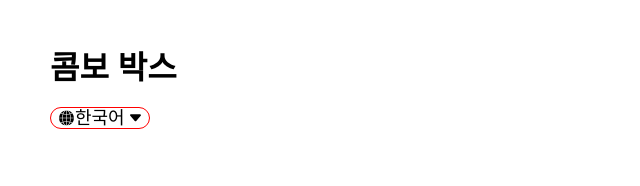
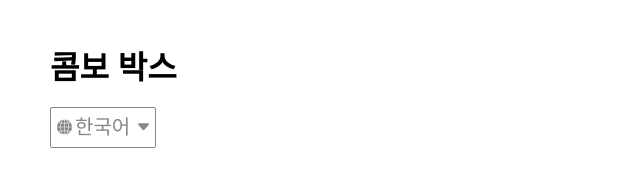
Before and after one commit to seulbinim/learn-sass, a website: page src/views/components/combobox.html in a window 1280 px wide. Shown: the whole page, without its empty margins (0-640 px from the left). Drawn offline with Linux system fonts and the light colour scheme; a web font is replaced by a local one.

Commit message:
오전 수업 컴파일 결과

```diff
--- a/src/styles/main.css
+++ b/src/styles/main.css
@@ -99,6 +99,10 @@ em {
     scroll-behavior: auto !important;
   }
 }
+:root {
+  color-scheme: light dark;
+}
+
 body {
   font-family: "SUIT Variable", sans-serif;
 }
@@ -118,45 +122,76 @@ body {
   gap: 1rem;
 }
 
+.svg-icon {
+  width: 12;
+  inline-size: 12;
+  height: 12;
+  block-size: 12;
+}
+@media (min-width: 1024px) {
+  .svg-icon {
+    width: 16;
+    inline-size: 16;
+    height: 16;
+    block-size: 16;
+  }
+}
+
 .combobox {
-  border: 1px solid red;
-  border-radius: 16px;
+  color: light-dark(#86868b, #d11719);
+  border: 1px solid currentColor;
   display: inline-flex;
+  flex-direction: row;
+  flex-wrap: wrap;
+  justify-content: center;
+  align-items: center;
+  border-radius: 2px;
+  font-size: 0.875rem;
   position: relative;
-  font-size: 14px;
 }
 @media (min-width: 1024px) {
   .combobox {
-    font-size: 18px;
+    font-size: 1.25rem;
   }
 }
 .combobox svg {
   position: absolute;
   top: 50%;
+  inset-block-start: 50%;
   translate: 0 -50%;
+}
+.combobox svg {
   pointer-events: none;
+  font-size: 0.875rem;
+}
+@media (min-width: 1024px) {
+  .combobox svg {
+    font-size: 1.25rem;
+  }
 }
 .combobox svg:nth-of-type(1) {
-  left: 8px;
+  left: 0.375rem;
 }
 .combobox svg:nth-of-type(2) {
-  right: 8px;
+  right: 0.375rem;
 }
 .combobox label {
   position: absolute;
   width: 1px;
   height: 1px;
+  margin: -1px;
+  clip: rect(0, 0, 0, 0);
+  clip-path: polygon(0 0, 0 0, 0 0);
+  overflow: hidden;
   padding: 0;
-  margin: -1px;
-  overflow: hidden;
-  clip: rect(0, 0, 0, 0);
   white-space: nowrap;
   border-width: 0;
 }
 .combobox select {
+  color: inherit;
   appearance: none;
   border: 0;
-  padding: 0 24px;
+  padding: 0.5rem 1.5rem;
   background-color: transparent;
 }
 
```
Also changed, not shown: 1 other file.
